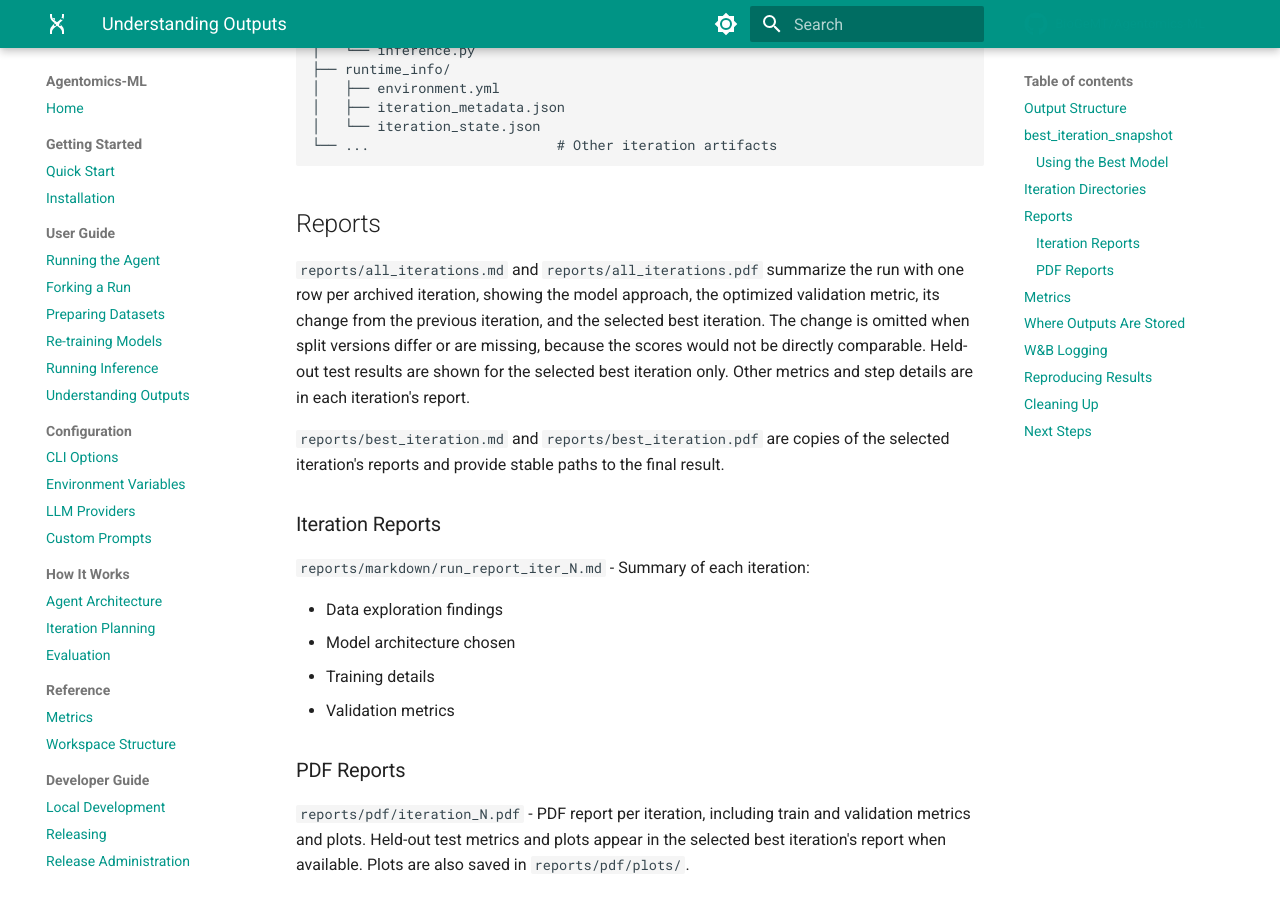
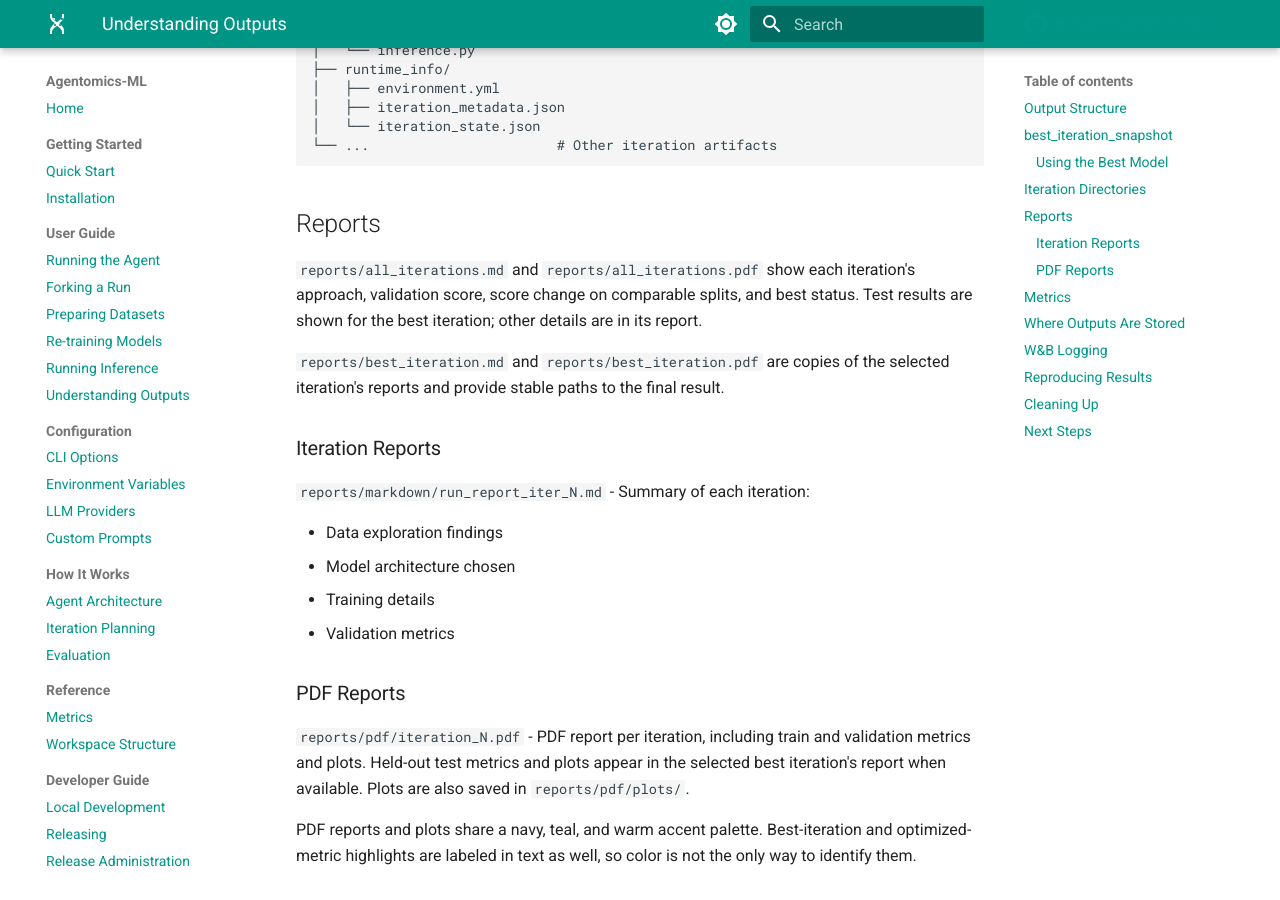
Before and after one commit to BioGeMT/agentomics-ml, an MkDocs documentation site: the page built from docs/user-guide/outputs.md, in a window 1280 px wide and 900 px high, scrolled down 2135 px. Built offline with MkDocs 1.6.1 and Material for MkDocs 9.7.7, drawn with Linux system fonts in a browser that asks for light colours; comment, search, counter and statistics services are not loaded.

Commit message:
docs: shorten all-iteration summary description

```diff
--- a/docs/user-guide/outputs.md
+++ b/docs/user-guide/outputs.md
@@ -95,13 +95,9 @@
 
 ## Reports
 
-`reports/all_iterations.md` and `reports/all_iterations.pdf` summarize the run
-with one row per archived iteration, showing the model approach, the optimized
-validation metric, its change from the previous iteration, and the selected best
-iteration. The change is omitted when split versions differ or are missing,
-because the scores would not be directly comparable. Held-out test results are
-shown for the selected best iteration only. Other metrics and step details are in
-each iteration's report.
+`reports/all_iterations.md` and `reports/all_iterations.pdf` show each iteration's
+approach, validation score, score change on comparable splits, and best status.
+Test results are shown for the best iteration; other details are in its report.
 
 `reports/best_iteration.md` and `reports/best_iteration.pdf` are copies of the
 selected iteration's reports and provide stable paths to the final result.
```
